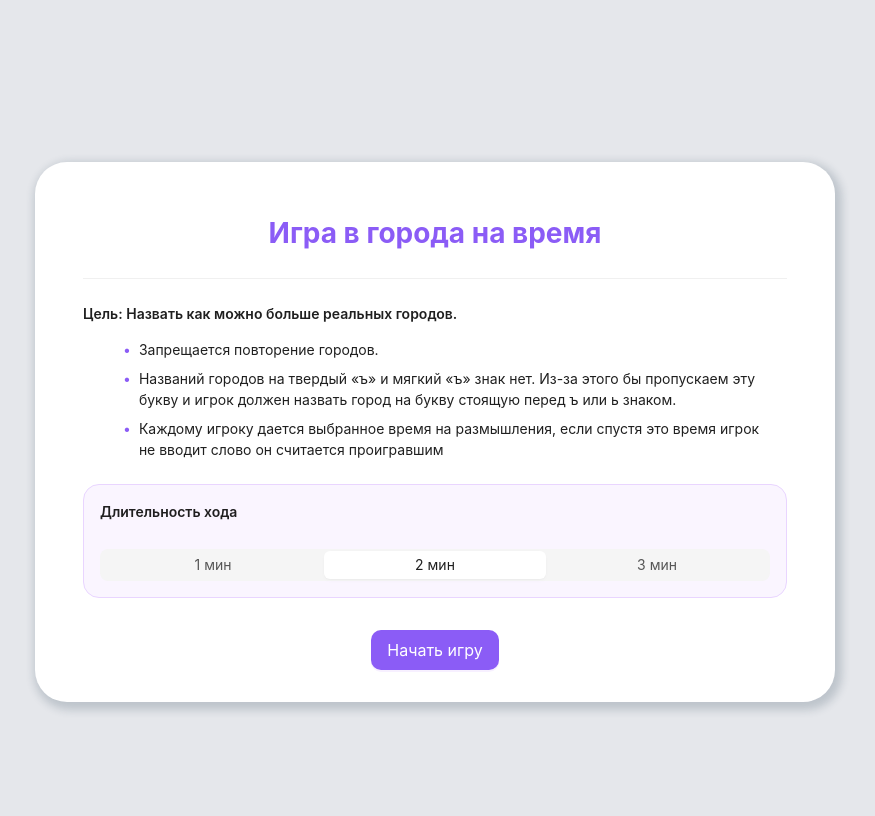
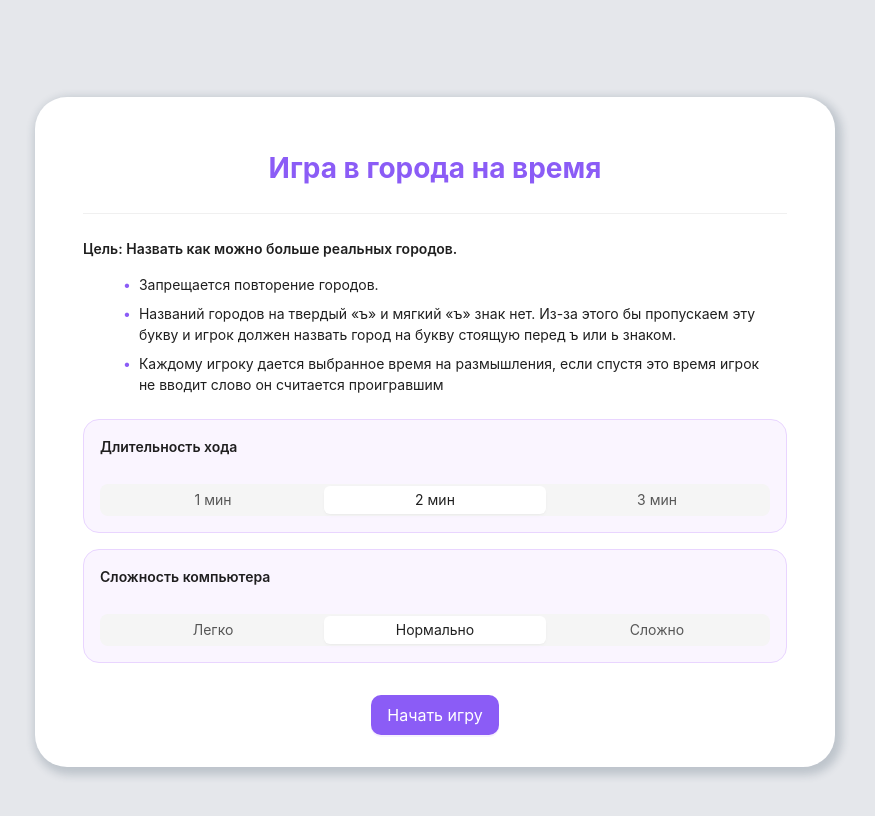
Before and after one commit to SemenKr/cities-game, a React (Vite) app: page / in a window 1280 px wide. Shown: the top 816 px of the page, without its empty margins (205-1080 px from the left). Built offline with nearby package versions, Linux system fonts and the light colour scheme.

Commit message:
Add computer difficulty levels

```diff
--- a/src/Screens/PlayerPage/PlayerPage.tsx
+++ b/src/Screens/PlayerPage/PlayerPage.tsx
@@ -5,6 +5,7 @@ import CityInput from "src/components/CityInput.tsx";
 import cityListData from "src/data/CitiesListData.ts";
 import { chooseComputerCity, findCanonicalCity, getLastLetter, hasCityBeenUsed, matchesRequiredLetter, normalizeCity } from "src/lib/cityRules.ts";
 import { GameOutcome } from "src/types/game.ts";
+import { ComputerDifficulty } from "src/types/gameSettings.ts";
 import {Progress, Layout, Typography, Tag} from "antd";
 import styles from "./PlayerPage.module.scss";
 
@@ -22,7 +23,8 @@ export const PlayerPage: FC<{
     onGameOutcome: (outcome: GameOutcome) => void;
     setUsedCitiesInGame: (cities: string[]) => void;
     timerDurationSeconds: number;
-}> = ({ onGameOutcome, setUsedCitiesInGame, timerDurationSeconds }) => {
+    computerDifficulty: ComputerDifficulty;
+}> = ({ onGameOutcome, setUsedCitiesInGame, timerDurationSeconds, computerDifficulty }) => {
     const [lastLetter, setLastLetter] = useState<string>('');
     const [currentTurn, setCurrentTurn] = useState<Turn>(Turn.Player);
     const [isFirstTurn, setIsFirstTurn] = useState(true);
@@ -100,6 +102,7 @@ export const PlayerPage: FC<{
                 cities: cityListData,
                 requiredLetter: lastPlayerCityLetter,
                 usedCities: usedCitiesRef.current,
+                difficulty: computerDifficulty,
             });
 
             if (!computerCity) {
--- a/src/Screens/StartScrean/StartScreen.module.scss
+++ b/src/Screens/StartScrean/StartScreen.module.scss
@@ -26,10 +26,15 @@
     }
   }
 
-  &__timer {
+  &__settings {
+    display: grid;
+    gap: 1rem;
+    margin-top: 1.5rem;
+  }
+
+  &__setting {
     display: grid;
     gap: 0.75rem;
-    margin-top: 1.5rem;
     padding: 1rem;
     border: 1px solid #e9d5ff;
     border-radius: 1rem;
--- a/src/Screens/StartScrean/StartScreen.tsx
+++ b/src/Screens/StartScrean/StartScreen.tsx
@@ -2,6 +2,7 @@ import {FC} from 'react';
 import {Button, Divider, Flex, Segmented} from "antd";
 import styles from './StartScreen.module.scss';
 import { Typography } from 'antd';
+import { ComputerDifficulty } from "src/types/gameSettings.ts";
 
 const { Paragraph } = Typography;
 
@@ -11,16 +12,26 @@ const TIMER_OPTIONS = [
     { label: '3 мин', value: 180 },
 ];
 
+const DIFFICULTY_OPTIONS: { label: string; value: ComputerDifficulty }[] = [
+    { label: 'Легко', value: 'easy' },
+    { label: 'Нормально', value: 'medium' },
+    { label: 'Сложно', value: 'hard' },
+];
+
 interface StartScreenProps {
     onStartGame: () => void;
     timerDurationSeconds: number;
     onTimerDurationChange: (duration: number) => void;
+    computerDifficulty: ComputerDifficulty;
+    onComputerDifficultyChange: (difficulty: ComputerDifficulty) => void;
 }
 
 const StartScreen: FC<StartScreenProps> = ({
     onStartGame,
     timerDurationSeconds,
     onTimerDurationChange,
+    computerDifficulty,
+    onComputerDifficultyChange,
 }) => {
     return (
         <>
@@ -40,7 +51,8 @@ const StartScreen: FC<StartScreenProps> = ({
                         не&nbsp;вводит слово он&nbsp;считается проигравшим
                     </li>
                 </ul>
-                <div className={styles.startscreen__timer}>
+                <div className={styles.startscreen__settings}>
+                    <div className={styles.startscreen__setting}>
                         <Paragraph strong>Длительность хода</Paragraph>
                         <Segmented
                             block
@@ -48,6 +60,16 @@ const StartScreen: FC<StartScreenProps> = ({
                             value={timerDurationSeconds}
                             onChange={(value) => onTimerDurationChange(Number(value))}
                         />
+                    </div>
+                    <div className={styles.startscreen__setting}>
+                        <Paragraph strong>Сложность компьютера</Paragraph>
+                        <Segmented
+                            block
+                            options={DIFFICULTY_OPTIONS}
+                            value={computerDifficulty}
+                            onChange={(value) => onComputerDifficultyChange(value as ComputerDifficulty)}
+                        />
+                    </div>
                 </div>
                 <Flex justify={"center"} style={{paddingTop:'2rem'}} >
                     <Button
--- a/src/components/Game.tsx
+++ b/src/components/Game.tsx
@@ -4,6 +4,7 @@ import {PlayerPage} from "src/Screens/PlayerPage/PlayerPage.tsx";
 import WinScreen from "src/components/WinScreen.tsx";
 import LooseScreen from "src/components/LooseScreen.tsx";
 import { GameOutcome } from "src/types/game.ts";
+import { ComputerDifficulty } from "src/types/gameSettings.ts";
 import {Layout} from "antd";
 import {Content} from "antd/es/layout/layout";
 import styles from './Game.module.css';
@@ -14,6 +15,7 @@ export const Game: FC = () => {
     const [gameOutcome, setGameOutcome] = useState<GameOutcome | null>(null);
     const [usedCitiesInGame, setUsedCitiesInGame] = useState<string[]>([]);
     const [timerDurationSeconds, setTimerDurationSeconds] = useState(120);
+    const [computerDifficulty, setComputerDifficulty] = useState<ComputerDifficulty>('medium');
     const onStartGame = () => {
         setGameStarted(true);
         setGameOutcome(null);
@@ -52,6 +54,7 @@ export const Game: FC = () => {
                             onGameOutcome={handleGameOutcome}
                             setUsedCitiesInGame={setUsedCitiesInGame}
                             timerDurationSeconds={timerDurationSeconds}
+                            computerDifficulty={computerDifficulty}
                         />
                     )
                 ) : (
@@ -59,6 +62,8 @@ export const Game: FC = () => {
                         onStartGame={onStartGame}
                         timerDurationSeconds={timerDurationSeconds}
                         onTimerDurationChange={setTimerDurationSeconds}
+                        computerDifficulty={computerDifficulty}
+                        onComputerDifficultyChange={setComputerDifficulty}
                     />
                 )}
             </Content>
--- a/src/lib/cityRules.ts
+++ b/src/lib/cityRules.ts
@@ -1,3 +1,5 @@
+import { ComputerDifficulty } from "src/types/gameSettings.ts";
+
 const IGNORED_LAST_LETTERS = new Set(['ъ', 'ь', 'й', 'ы']);
 
 export const normalizeCity = (value: string) => {
@@ -75,10 +77,12 @@ export const chooseComputerCity = ({
     cities,
     requiredLetter,
     usedCities,
+    difficulty = 'hard',
 }: {
     cities: string[];
     requiredLetter: string;
     usedCities: string[];
+    difficulty?: ComputerDifficulty;
 }) => {
     const availableCities = filterAvailableCities({
         cities,
@@ -112,5 +116,13 @@ export const chooseComputerCity = ({
             return left.city.localeCompare(right.city, 'ru');
         });
 
+    if (difficulty === 'easy') {
+        return rankedCities[rankedCities.length - 1].city;
+    }
+
+    if (difficulty === 'medium') {
+        return rankedCities[Math.floor(rankedCities.length / 2)].city;
+    }
+
     return rankedCities[0].city;
 };
--- /dev/null
+++ b/src/types/gameSettings.ts
@@ -0,0 +1 @@
+export type ComputerDifficulty = 'easy' | 'medium' | 'hard';
```
Also changed, not shown: 1 other file (tests, documents, lock files or other folders). Lines whose indentation alone changed are shown as unchanged.
